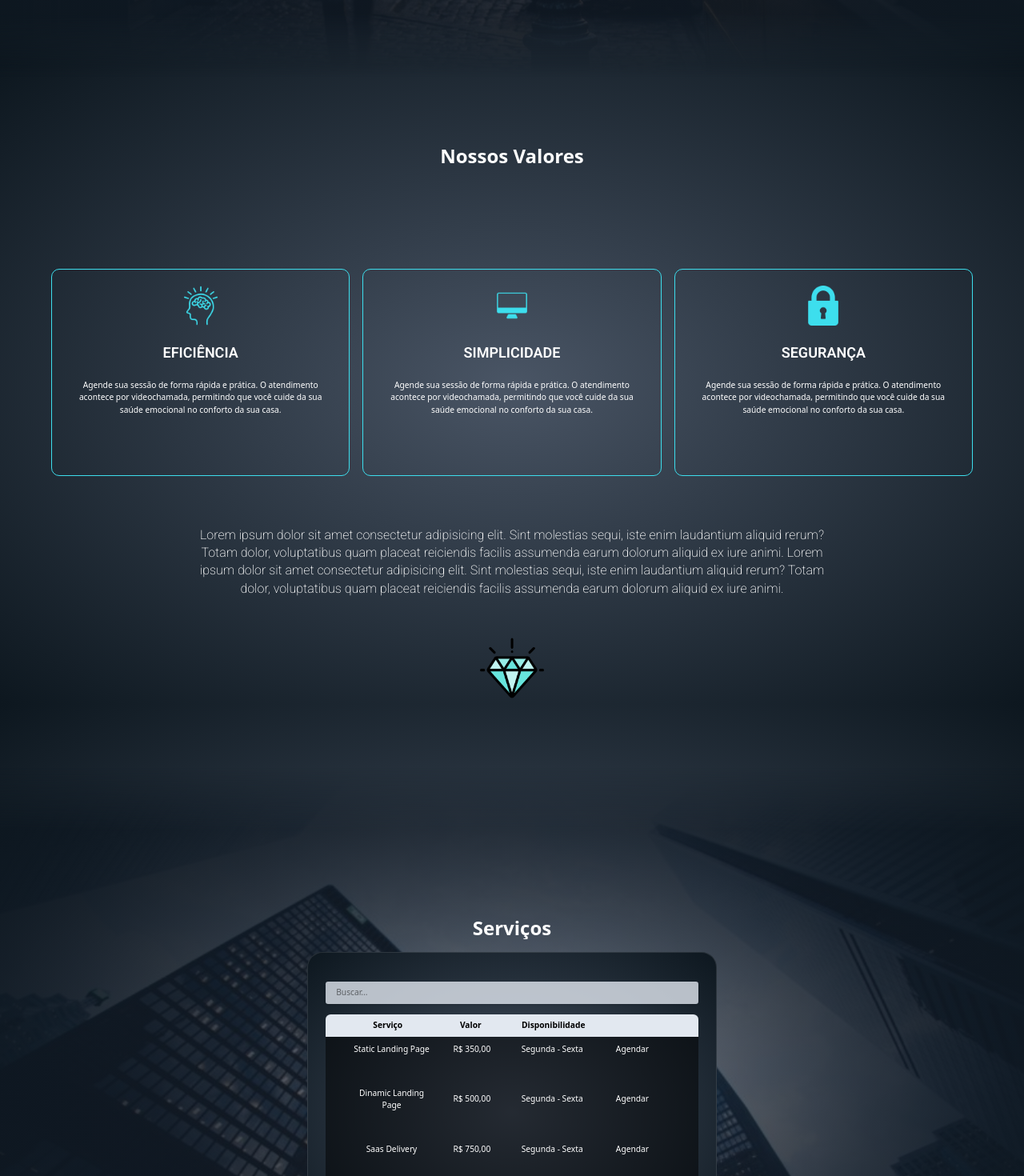
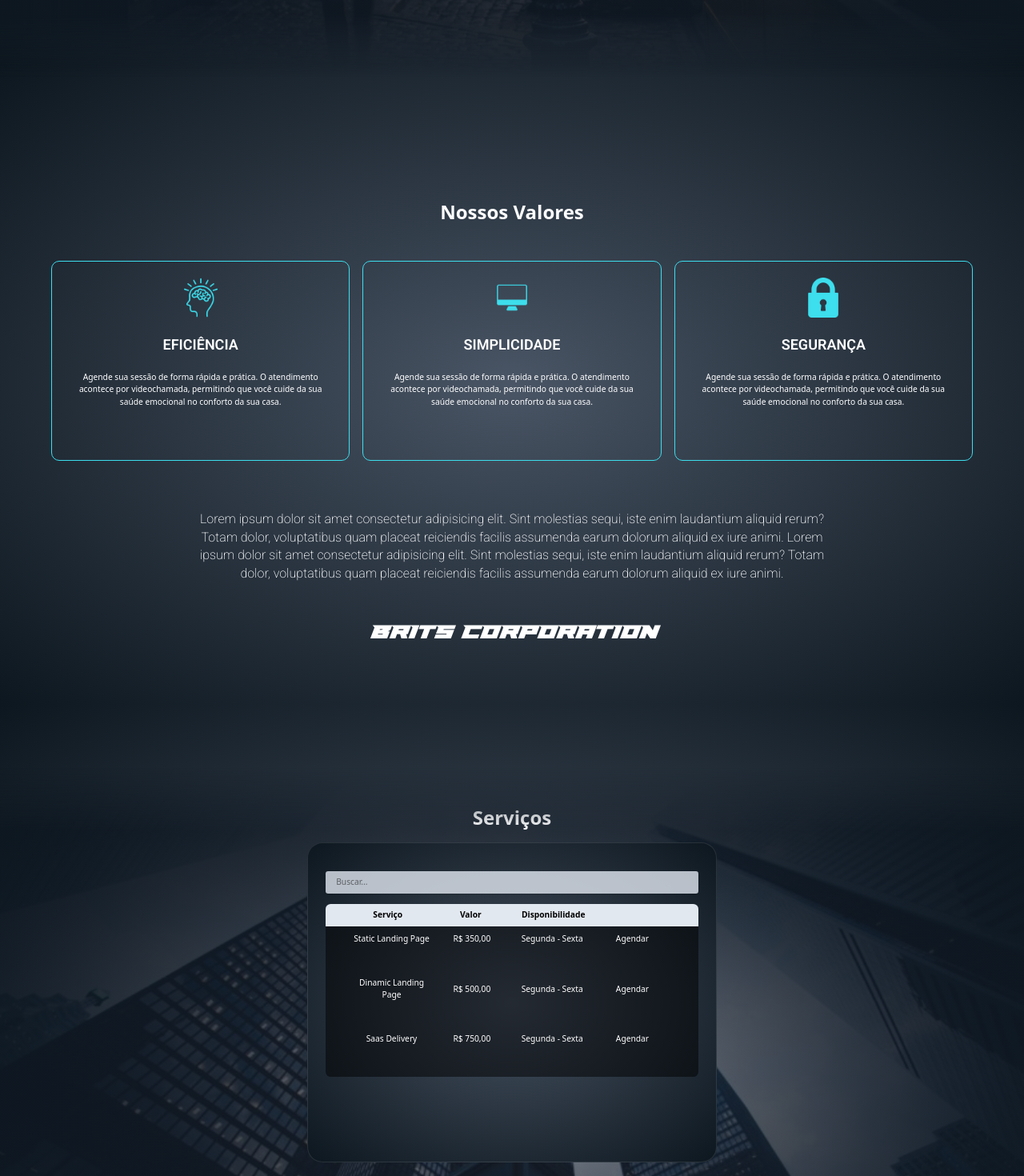
Before and after one commit to britomtlean/Landing-Template, a Next.js app: page / in a window 1280 px wide. Shown: the part 1520-2990 px from the top of the page at 80% size. Built offline with nearby package versions, Linux system fonts and the light colour scheme; grey boxes are pictures that could not be loaded.

Commit message:
update 2

```diff
--- a/app/page.tsx
+++ b/app/page.tsx
@@ -10,6 +10,7 @@ import Image  from '../public/Ícone Neon de Avatar Interativo.png';
 import { CgTimelapse } from 'react-icons/cg';
 import { LuTimer } from 'react-icons/lu';
 import { BsFillAlarmFill } from 'react-icons/bs';
+import Jaguar from '../public/jaguar(1).png'
 
 import { motion, useScroll, useMotionValueEvent } from 'motion/react';
 import { useRef } from 'react';
@@ -140,7 +141,8 @@ export default function Home() {
                 </h1>
                 <motion.div className="w-full h-full" ref={videoRef}>
                     <motion.img
-                        className={` mx-auto`}
+                        onClick={()=>{alert("Vamos criar um site?")}}
+                        className={` mx-auto hover:cursor-pointer`}
                         _ngcontent-pyp-c55=""
                         aria-hidden="true"
                         src={Image.src}
@@ -154,10 +156,13 @@ export default function Home() {
             }
             {
                 //AGENDA
-                <section id="agendamento" className="flex flex-col items-center justify-start gap-10 h-screen! relative pt-15!">
-                    <CgTimelapse className="absolute right-80 bottom-60 size-30" />
-                    <LuTimer className="absolute left-80 bottom-60 size-30" />
-                    <BsFillAlarmFill className="absolute  bottom-60 size-30" />
+                <section
+                    id="agendamento"
+                    className="flex flex-col items-center justify-start gap-10 h-screen! relative pt-10!"
+                >
+                    <img src={Jaguar.src} className="w-30 absolute right-80 bottom-40" />
+                    <img src={Jaguar.src} className="w-30 absolute left-80 bottom-40" />
+                    <h1 className="absolute  bottom-50 w-full font-paladins text-center">Brits Corporation</h1>
                     <h1 className="text-2xl font-bold">Agende o seu horário</h1>
 
                     <form className="flex w-1/2 flex-col gap-5 rounded-2xl bg-white/10 p-6">
--- a/app/servicos/Services.tsx
+++ b/app/servicos/Services.tsx
@@ -24,7 +24,7 @@ const Services = () => {
                 bg-radial from-gray-300/10 to-gray-900
                 before:content-[''] after:absolute after:inset-0 after:bg-radial after:from-gray-900/40 after:to-[#0d171f]"
             >
-                <div className="w-full h-full z-50 flex justify-center flex-col items-center gap-5">
+                <div className="w-full h-full z-50 flex justify-start flex-col items-center pt-10! gap-5">
                     <h1>Serviços</h1>
                     <Table />
                 </div>
--- a/app/valores/Values.tsx
+++ b/app/valores/Values.tsx
@@ -9,12 +9,12 @@ import Image from 'next/image';
 
 const Values = () => {
     return (
-        <section id="values" className="flex flex-col items-center justify-center h-screen! gap-5 py-15!">
-            <div className='mb-10 w-full text-center'>
+        <section id="values" className="flex flex-col items-center justify-center h-screen! gap-5 py-10!">
+            <div className='w-full text-center'>
                 <h1>Nossos Valores</h1>
             </div>
 
-            <div className="h-full flex items-center gap-5 h-1/2! pt-20">
+            <div className="h-full flex items-center gap-5 h-2/5! pt-5">
                 <div className="card transition-all">
                     <div className="w-full flex justify-center">
                         <Image src={Mind.src} width={50} height={40} alt="Imagem de cadeado" />
@@ -56,7 +56,7 @@ const Values = () => {
                 dolorum aliquid ex iure animi.
             </p>
 
-            <Image src={Diamond.src} width={80} height={80} alt="Diamante" />
+            <h1 className='w-full font-paladins text-center'>Brits Corporation</h1>
         </section>
     );
 };
```
